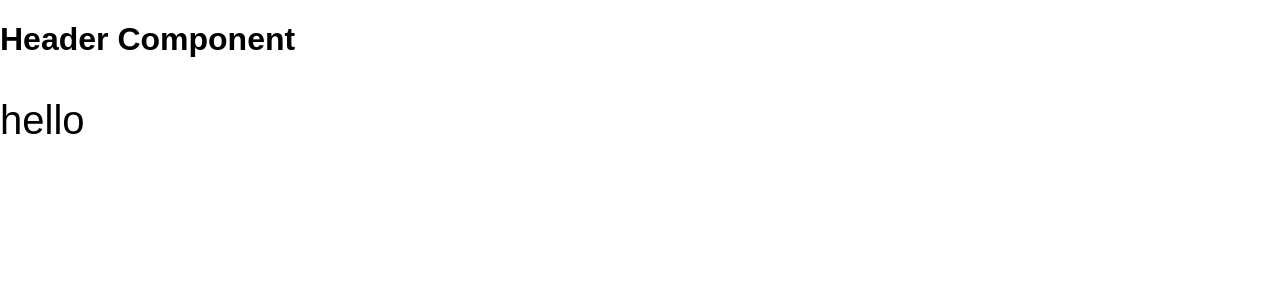
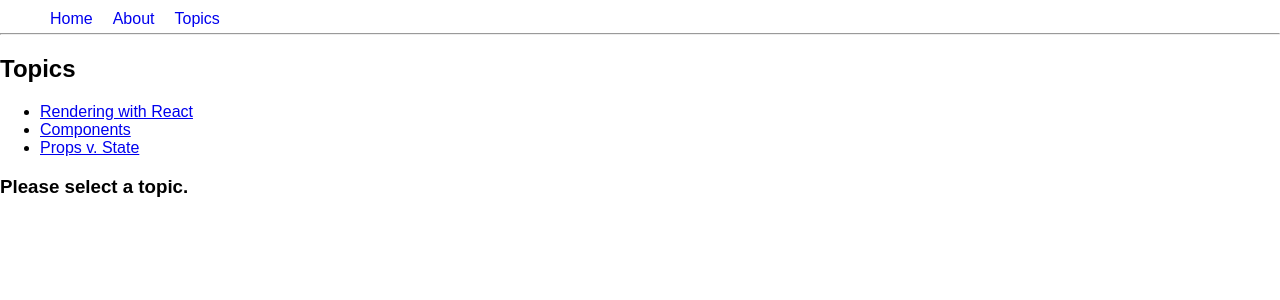
Before and after one commit to Laszlo-Lazuer/homepage, a React (Create React App) app: page /topics in a window 1280 px wide. Shown: the top 300 px of the page. Built offline with nearby package versions, Linux system fonts and the light colour scheme.

Commit message:
React Router - adds stylings.

```diff
--- a/src/App.js
+++ b/src/App.js
@@ -1,6 +1,11 @@
 import React, { Component } from 'react';
 import logo from './logo.svg';
 import './App.css';
+// import {
+//   BrowserRouter as Router,
+//   Route,
+//   Link
+// } from 'react-router-dom';
 import Header from './Components/Header/';
 
 class App extends Component {
--- a/src/Components/Header/header.css
+++ b/src/Components/Header/header.css
@@ -1,2 +1,14 @@
 p {
   font-size: 2.5rem; }
+
+hr {
+  margin-top: 0; }
+
+.nav ul {
+  margin-top: 10px;
+  margin-bottom: 5px; }
+  .nav ul li {
+    display: inline-block; }
+    .nav ul li a {
+      margin: 0 10px;
+      text-decoration: none; }
--- a/src/Components/Header/header.scss
+++ b/src/Components/Header/header.scss
@@ -3,3 +3,23 @@
 p {
   font-size: 2.5rem;
 }
+
+hr {
+  margin-top: 0;
+}
+
+.nav {
+  & ul {
+    margin-top: 10px;
+    margin-bottom: 5px;
+
+    & li {
+      display: inline-block;
+
+      & a { //sass-lint:disable-line nesting-depth
+        margin: 0 10px;
+        text-decoration: none;
+      }
+    }
+  }
+}
--- a/src/Components/Header/index.js
+++ b/src/Components/Header/index.js
@@ -1,13 +1,84 @@
 import React, { Component } from 'react';
+import {
+  BrowserRouter as Router,
+  Route,
+  Link
+} from 'react-router-dom';
 import './header.css';
 
-class Header extends Component {
-  render () {
-  return  <div>
-    <h1>Header Component</h1>
-      <p>hello</p>
+const Home = () => (
+  <div>
+    <h2>Home</h2>
+  </div>
+)
+
+const About = () => (
+  <div>
+    <h2>About</h2>
+  </div>
+)
+
+const Topic = ({ match }) => (
+  <div>
+    <h3>{match.params.topicId}</h3>
+  </div>
+)
+
+const Topics = ({ match }) => (
+  <div>
+    <h2>Topics</h2>
+    <ul>
+      <li>
+        <Link to={`${match.url}/rendering`}>
+          Rendering with React
+        </Link>
+      </li>
+      <li>
+        <Link to={`${match.url}/components`}>
+          Components
+        </Link>
+      </li>
+      <li>
+        <Link to={`${match.url}/props-v-state`}>
+          Props v. State
+        </Link>
+      </li>
+    </ul>
+
+    <Route path={`${match.path}/:topicId`} component={Topic}/>
+    <Route exact path={match.path} render={() => (
+      <h3>Please select a topic.</h3>
+    )}/>
+  </div>
+)
+
+const Header = () => (
+  <Router>
+    <div>
+      <nav class='nav'>
+        <ul>
+          <li><Link to="/">Home</Link></li>
+          <li><Link to="/about">About</Link></li>
+          <li><Link to="/topics">Topics</Link></li>
+        </ul>
+      </nav>
+
+      <hr/>
+
+      <Route exact path="/" component={Home}/>
+      <Route path="/about" component={About}/>
+      <Route path="/topics" component={Topics}/>
     </div>
-  };
-}
+  </Router>
+)
+// export default BasicExample
+// class Header extends Component {
+//   render () {
+//   return  <div>
+//     <h1>Header Component</h1>
+//       <p>hello</p>
+//     </div>
+//   };
+// }
 
 export default Header;
--- a/src/index.js
+++ b/src/index.js
@@ -2,7 +2,11 @@
 import ReactDOM from 'react-dom';
 import './index.css';
 import App from './App';
-import registerServiceWorker from './registerServiceWorker';
+
 
 ReactDOM.render(<App />, document.getElementById('root'));
-registerServiceWorker();
+
+if (module.hot) {
+
+module.hot.accept()
+}
```
